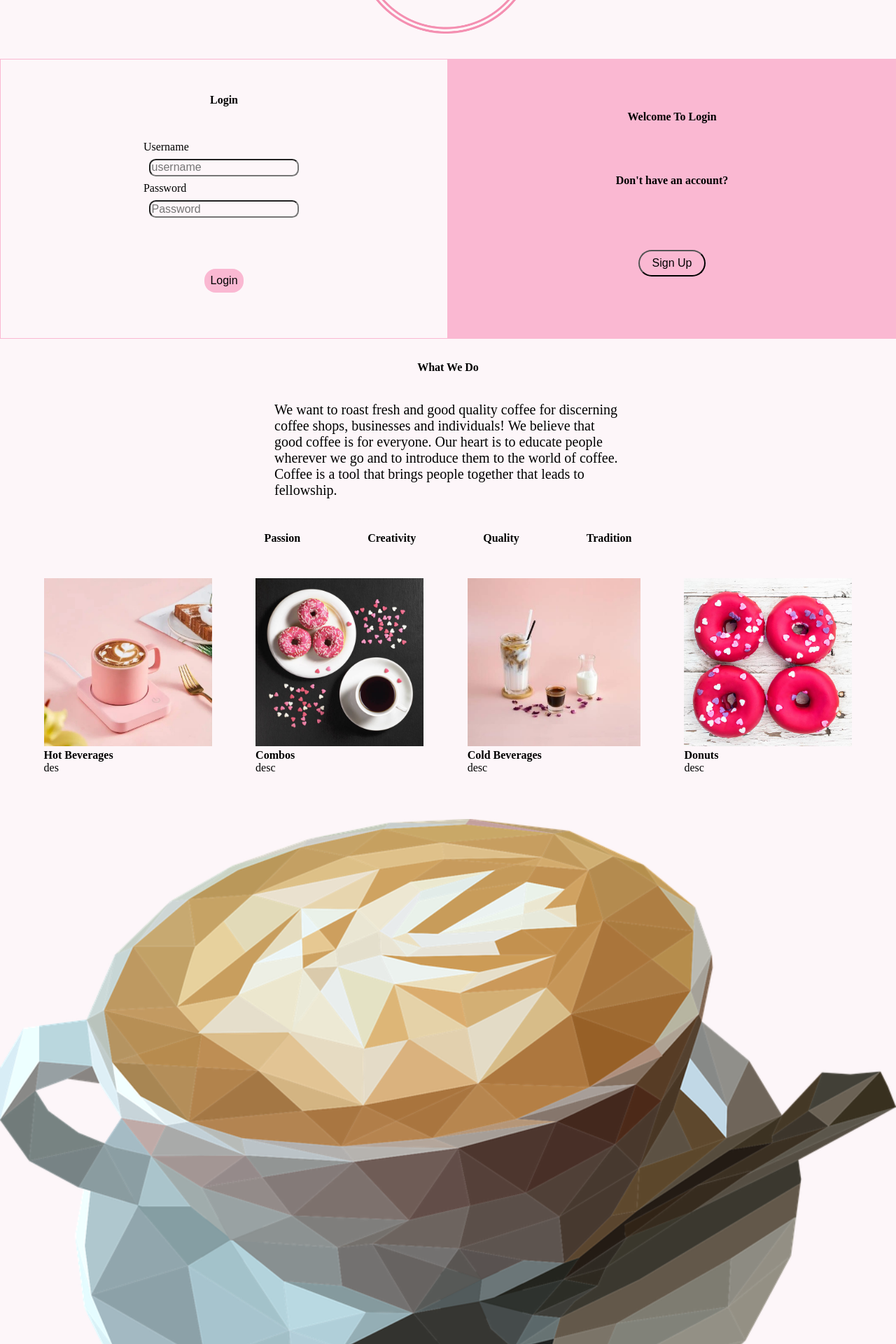
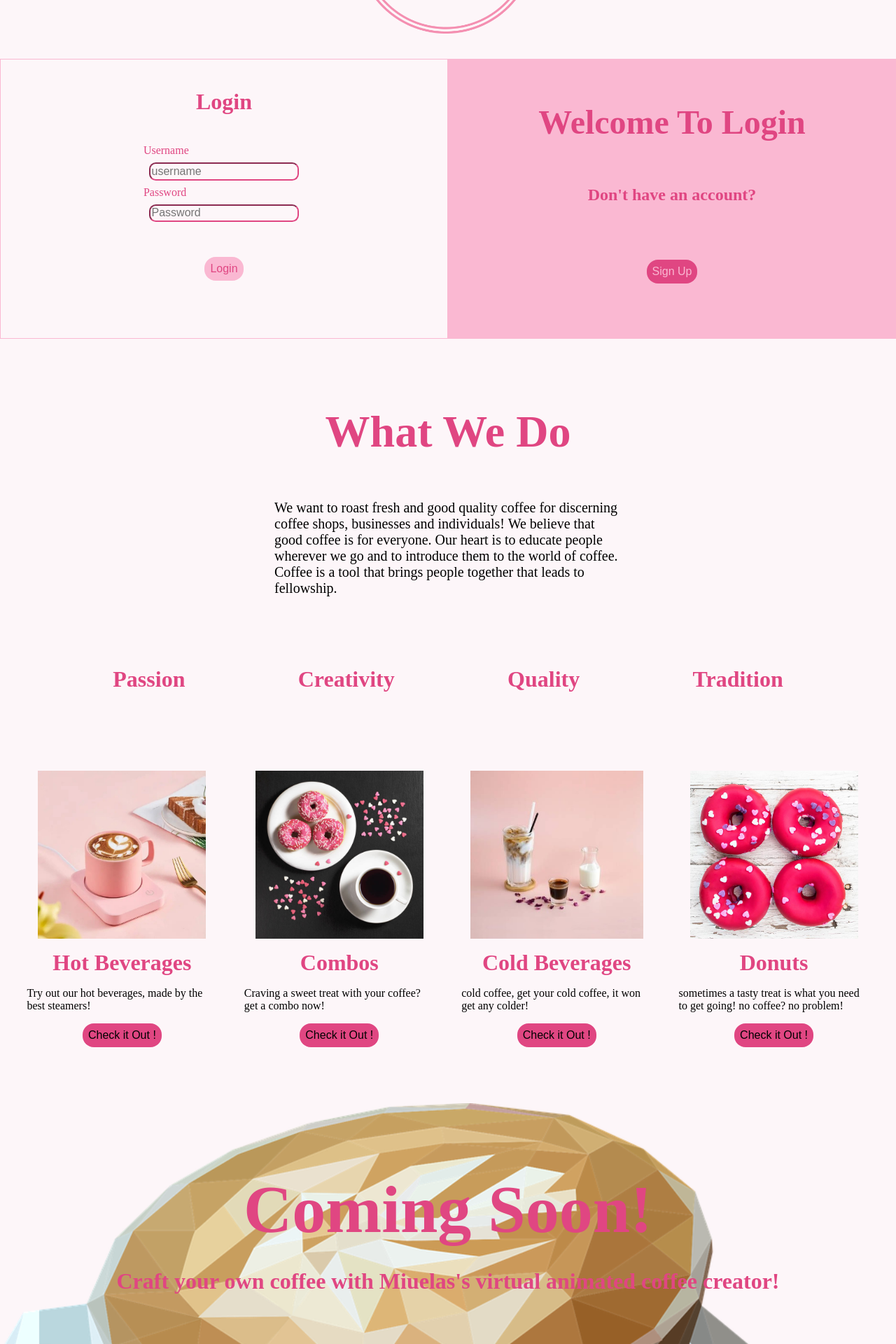
Before and after one commit to Vreij-Lal/MVP-Miguela-s-Coffee, a React (Create React App) app in the folder miguelas-coffee-frontend/: page / in a window 1280 px wide. Shown: the part 240-2160 px from the top of the page at 70% size. Built offline with nearby package versions, Linux system fonts and the light colour scheme.

Commit message:
5th iterarion in frontend

```diff
--- a/miguelas-coffee-frontend/public/index.html
+++ b/miguelas-coffee-frontend/public/index.html
@@ -25,13 +25,15 @@
       Learn how to configure a non-root public URL by running `npm run build`.
     -->
 
+    <link
+    rel="stylesheet"
+    href="https://pro.fontawesome.com/releases/v5.10.0/css/all.css"
+    integrity="sha384-AYmEC3Yw5cVb3ZcuHtOA93w35dYTsvhLPVnYs9eStHfGJvOvKxVfELGroGkvsg+p"
+    crossorigin="anonymous"
+  />
+
     <link rel="stylesheet" href="https://cdnjs.cloudflare.com/ajax/libs/font-awesome/4.7.0/css/font-awesome.min.css">
-    <link
-      rel="stylesheet"
-      href="https://pro.fontawesome.com/releases/v5.10.0/css/all.css"
-      integrity="sha384-AYmEC3Yw5cVb3ZcuHtOA93w35dYTsvhLPVnYs9eStHfGJvOvKxVfELGroGkvsg+p"
-      crossorigin="anonymous"
-    />
+
     <title>React App</title>
   </head>
   <body>
--- a/miguelas-coffee-frontend/src/ComingSoon.jsx
+++ b/miguelas-coffee-frontend/src/ComingSoon.jsx
@@ -2,7 +2,8 @@
 function ComingSoon(){
     return(
         <section className="coming-soon-section">
-
+            <h1 className="coming-soon-section-header">Coming Soon!</h1>
+            <h4 className="coming-soon-section-sub-header">Craft your own coffee with Miuelas's virtual animated coffee creator!</h4>
         </section>
     );
 }
--- a/miguelas-coffee-frontend/src/LoginSignup.jsx
+++ b/miguelas-coffee-frontend/src/LoginSignup.jsx
@@ -89,7 +89,7 @@ function LoginSignup(){
                     </div>
 
                     <div>
-                        <button id="signup-button" onClick={() => {signup()}}>Signup</button>
+                        <button className="signup-button" onClick={() => {signup()}}>Signup</button>
                     </div>
             </div>
             <button className="close-modal" onClick={toggleModal}>
@@ -104,7 +104,7 @@ function LoginSignup(){
                 <section className="signup-login-section">
 
                 <div className="login-form">
-                    <h1>Login</h1>
+                    <h1 className="login-form-header">Login</h1>
                     <div>
                         <div>
                             <label htmlFor="" className="input-labels">Username</label>
@@ -117,7 +117,7 @@ function LoginSignup(){
                         </div>
                     </div>
                     <div>
-                        <button id="login-button" onClick={() => {login()}}>Login</button>
+                        <button className="login-button" onClick={() => {login()}}>Login</button>
                     </div>
                 </div>
                 <div className="signup-section">
--- a/miguelas-coffee-frontend/src/TypesOfCoffee.jsx
+++ b/miguelas-coffee-frontend/src/TypesOfCoffee.jsx
@@ -8,34 +8,42 @@ function TypesOfCoffee(){
         <section className="types-of-coffee-section">
 
             <div className="types-of-coffee-card">
-                <img className="types-of-coffee-card-images" src={a}/>
-                <div>
-                    <h4>Hot Beverages</h4>
-                    <p>des</p>
+
+                <div className="types-of-coffee-content-container">
+                    <img className="types-of-coffee-card-images" src={a}/>
+                    <h4 className="types-of-coffee-section-header">Hot Beverages</h4>
+                    <p className="types-of-coffee-section-paragraph">Try out our hot beverages, made by the best steamers!</p>
+                    <button className="types-of-coffee-section-buttons">Check it Out !</button>
                 </div>
             </div>
 
             <div className="types-of-coffee-card">
-                <img className="types-of-coffee-card-images" src={b}/>
-                <div>
-                    <h4>Combos</h4>
-                    <p>desc</p>
+
+                <div className="types-of-coffee-content-container">
+                    <img className="types-of-coffee-card-images" src={b}/>
+                    <h4 className="types-of-coffee-section-header">Combos</h4>
+                    <p className="types-of-coffee-section-paragraph">Craving a sweet treat with your coffee? get a combo now!</p>
+                    <button className="types-of-coffee-section-buttons">Check it Out !</button>
                 </div>
             </div>
 
             <div className="types-of-coffee-card">
-                <img className="types-of-coffee-card-images" src={c}/>
-                <div>
-                    <h4>Cold Beverages</h4>
-                    <p>desc</p>
+
+                <div className="types-of-coffee-content-container">
+                    <img className="types-of-coffee-card-images" src={c}/>
+                    <h4 className="types-of-coffee-section-header">Cold Beverages</h4>
+                    <p className="types-of-coffee-section-paragraph">cold coffee, get your cold coffee, it won get any colder!</p>
+                    <button className="types-of-coffee-section-buttons">Check it Out !</button>
                 </div>
             </div>
 
             <div className="types-of-coffee-card">
-                <img className="types-of-coffee-card-images" src={d}/>
-                <div>
-                    <h4>Donuts</h4>
-                    <p>desc</p>
+
+                <div className="types-of-coffee-content-container">
+                    <img className="types-of-coffee-card-images" src={d}/>
+                    <h4 className="types-of-coffee-section-header">Donuts</h4>
+                    <p className="types-of-coffee-section-paragraph">sometimes a tasty treat is what you need to get going! no coffee? no problem!</p>
+                    <button className="types-of-coffee-section-buttons">Check it Out !</button>
                 </div>
             </div>
 
--- a/miguelas-coffee-frontend/src/style.css
+++ b/miguelas-coffee-frontend/src/style.css
@@ -18,8 +18,8 @@
 }
 .navbar-link{
     text-decoration: none;
-    color: black;
-    background-color: #FAB8D2;
+    color: #FAB8D2;
+    background-color: #E04682;
     padding:0.5em;
     border-radius: 1em;
 }
@@ -50,24 +50,33 @@
     width: 50%;
     border: 0.1em solid #FAB8D2;
 }
+.login-form-header{
+    font-size: 2em;
+    color: #E04682;
+}
 .input-labels{
     display: block;
+    color: #E04682;
 }
-#signup-button{
-    background-color: #FAB8D2;
+.signup-button{
+    background-color: #E04682;
     border: none;
     margin: 1em 0em 1em 0em;
     padding:0.5em;
     border-radius: 1em;
     cursor: pointer;
+    color: #FAB8D2;
 }
-#login-button{
+.login-button{
     background-color: #FAB8D2;
-    border: none;
-    margin: 1em 0em 1em 0em;
+    border-color: #E04682;
+    margin: 0em 0em 2.5em 0em;
     padding:0.5em;
     border-radius: 1em;
+    border: none;
     cursor: pointer;
+    color: #E04682;
+
 }
 /*#signup-login-section-or-section{
     outline: 1px solid red;
@@ -79,6 +88,7 @@
     padding: 0.10em;
     margin: 0.5em;
     border-radius:0.6em;
+    border-color: #E04682;
 }
 .signup-section{
     width: 50%;
@@ -89,13 +99,19 @@
     flex-direction: column;
     align-items: center;
     justify-content: space-evenly;
+
 }
 .signup-section-header-one{
     background-color: transparent;
+    font-size: 3rem;
+    color: #E04682;
 }
 .signup-section-header-four{
     background-color: transparent;
+    font-size: 1.5rem;
+    color:#E04682;
 }
+/*
 .signup-button{
     background-color: transparent;
     padding: 0.5rem;
@@ -103,7 +119,7 @@
     border-radius: 2rem;
     width: 15%;
     cursor: pointer;
-}
+}*/
 
 
 
@@ -122,7 +138,9 @@
 .who-we-are-article-header{
     display: flex;
     justify-content: center;
-    padding-top: 2em;
+    padding-top: 1.5em;
+    font-size: 4rem;
+    color: #E04682;
 }
 .who-we-are-article-paragraph{
     display: flex;
@@ -131,12 +149,18 @@
     overflow-wrap: break-word;
     padding-top: 2em;
     font-size: 20px;
+    margin: 1em 0em 5em 0em
 }
 .who-we-are-article-sub-section{
     display: flex;
+    width: 100%;
+    justify-content: space-evenly;
+    margin-bottom: 5em;
 }
 .who-we-are-article-sub-section-headers{
-    padding: 3em;
+    font-size: 2rem;
+    color:#E04682;
+    margin-bottom: 1em;
 }
 
 
@@ -151,6 +175,29 @@
 .types-of-coffee-card-images{
     height: 15rem;
 }
+.types-of-coffee-content-container{
+    display: flex;
+    flex-direction: column;
+    align-items: center;
+}
+.types-of-coffee-section-paragraph{
+    margin-top: 1rem;
+    inline-size: 17rem;
+    writing-mode: horizontal-tb;
+}
+.types-of-coffee-section-header{
+    margin-top: 1rem;
+    color: #E04682;
+    font-size: 2rem;
+}
+.types-of-coffee-section-buttons{
+    background-color: #E04682;
+    border: none;
+    margin: 1em 0em 1em 0em;
+    padding:0.5em;
+    border-radius: 1em;
+    cursor: pointer;
+}
 
 
 
@@ -159,12 +206,26 @@
     background-image: url("./images/comingsoon.png");
     background-repeat: no-repeat;
     background-size:cover;
-    height: 47em;
+    width: 100%;
+    height: 100vh;
     margin: 4em 0em 4em 0em;
     display: flex;
-    justify-content: center;
+    flex-direction: column;
+    align-items: center;
+
 }
-
+.coming-soon-section-header{
+    background: transparent;
+    color: #E04682;
+    font-size: 6rem;
+    margin-top: 1em;
+    margin-bottom: 0.3em;
+}
+.coming-soon-section-sub-header{
+    background: transparent;
+    color: #E04682;
+    font-size: 2rem;
+}
 
 
 
```
